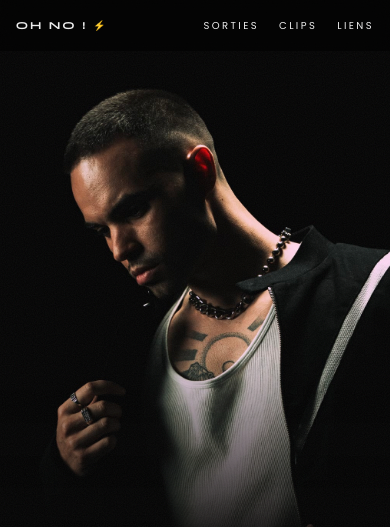
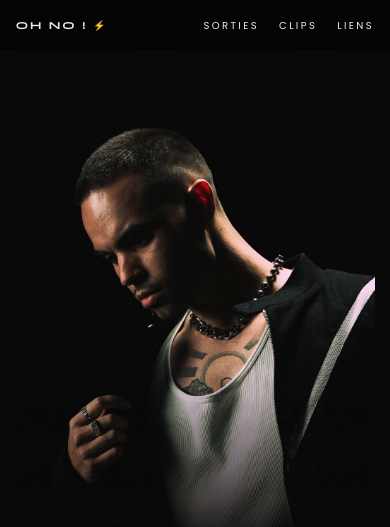
Before and after one commit to Kossap/kossap.github.io, a plain HTML site: page index.html in a window 390 px wide. Shown: the top 527 px of the page. Drawn offline with Linux system fonts and the light colour scheme.

Commit message:
Téléphone : photo à peine plus petite (92 %), ancrée en bas sous KOSSAP ; paysage inchangé
Co-Authored-By: Claude Opus 5.5 <noreply@anthropic.com>

```diff
--- a/index.html
+++ b/index.html
@@ -233,9 +233,10 @@
     :root { --pad: max(clamp(16px, 4vw, 48px), env(safe-area-inset-left, 0px), env(safe-area-inset-right, 0px)); }
     .hero { display: flex; flex-direction: column; min-height: 100vh; min-height: var(--screen-h, 100svh); padding-top: 0; padding-bottom: 24px; }
     .hero-me { position: relative; flex: 1 1 0; min-height: 276px; display: flex; flex-direction: column; justify-content: flex-end; margin: 0 calc(var(--pad) * -1); }
-    /* Photo plus grande (15/11/2026) : bord à bord sur toute la largeur et jusqu'en haut de l'écran,
-       sous le menu transparent. Recadrée par le bas (zone fondue), la tête reste toujours sous le menu. */
-    .hero-me img { position: absolute; top: 0; right: 0; bottom: 0; left: 0; margin: 0; width: 100%; height: 100%; max-width: none; max-height: none; object-fit: cover; object-position: 50% 0; }
+    /* Photo plus grande (15/11/2026) : elle occupe presque toute la largeur et monte vers le haut de l'écran,
+       sous le menu transparent. Puis « à peine un peu plus petit » : 92 % de la place, ancrée en bas pour que KOSSAP reste
+       sur le bas fondu. Recadrée par le bas (zone fondue), la tête reste toujours sous le menu. */
+    .hero-me img { position: absolute; top: auto; right: 4%; bottom: 0; left: 4%; margin: 0; width: 92%; height: 92%; max-width: none; max-height: none; object-fit: cover; object-position: 50% 0; }
     .hero-text { margin-top: 0; padding-bottom: 21px; }
     .hero-single { flex: none; align-self: center; }
     .hero + section.block { padding-top: 32px; }
@@ -246,6 +247,7 @@
   @media (max-width: 1023px) and (orientation: landscape) and (max-height: 540px) {
     .hero { flex-direction: row; align-items: stretch; justify-content: center; gap: clamp(24px, 6vw, 64px); padding-top: 56px; padding-bottom: 16px; }
     .hero-me { flex: none; width: calc((100vh - 72px) * .84); width: calc((var(--screen-h, 100svh) - 72px) * .84); min-height: 0; margin: 0; }
+    .hero-me img { left: 0; right: 0; width: 100%; height: 100%; }
     .hero-single { align-self: center; width: min(46vw, 380px); padding-top: 0; }
   }
   /* Écrans tactiles : aucun effet de survol, les liens restent fixes quand on les touche. */
```
